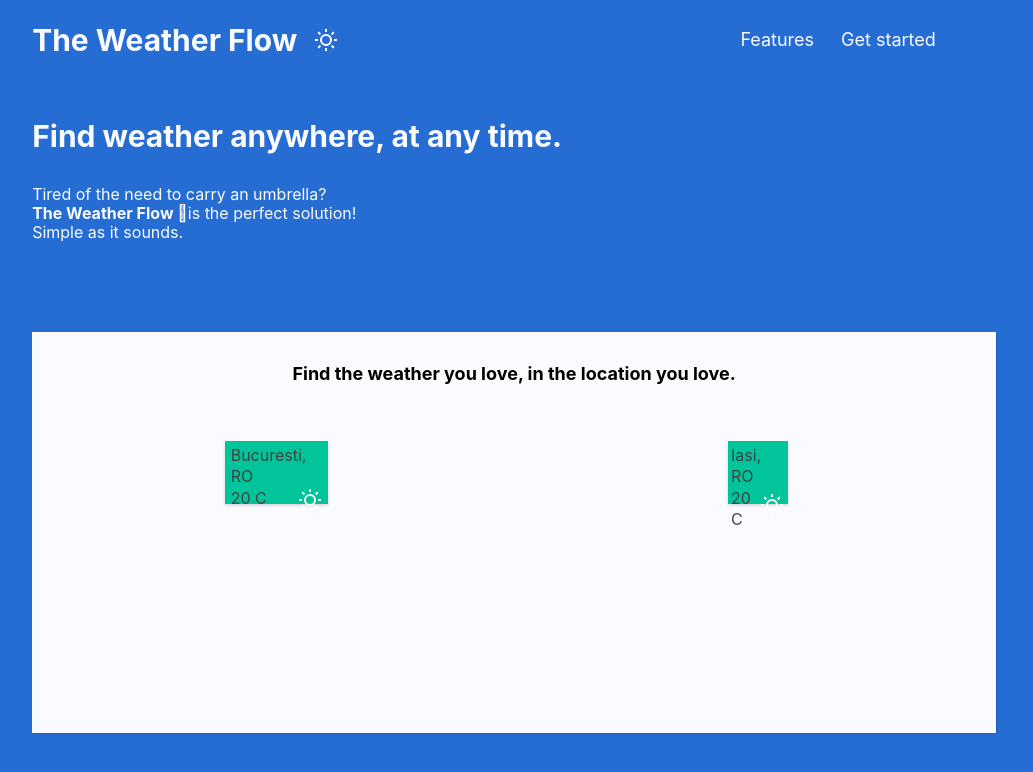
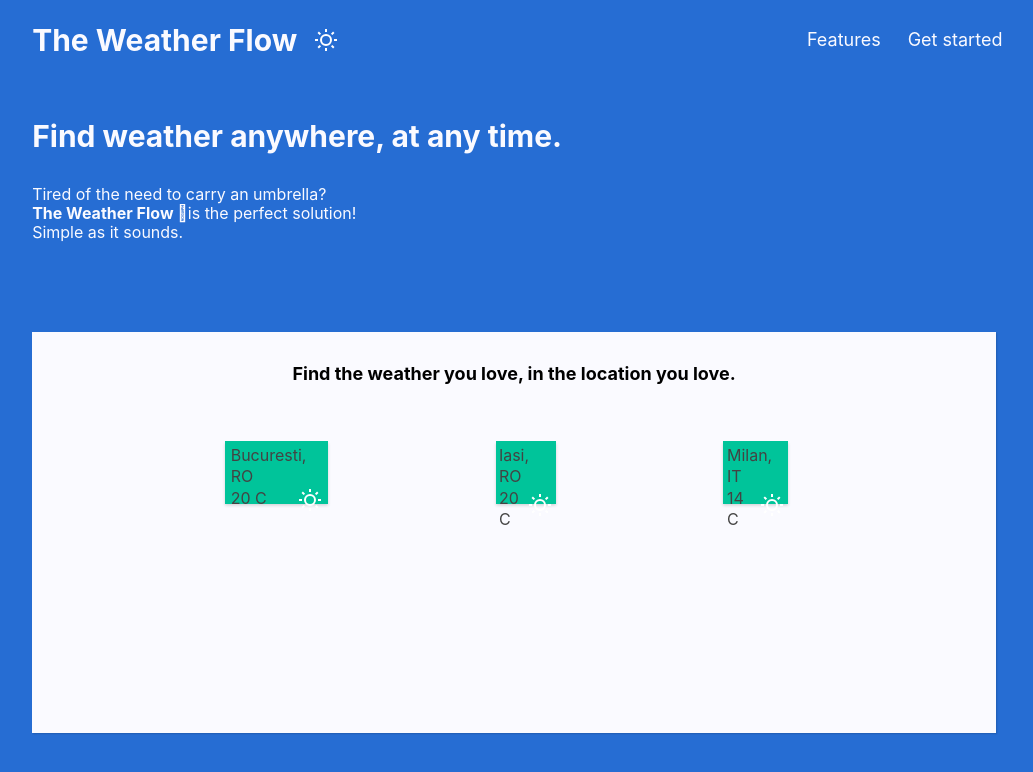
Before and after one commit to istancescu/the-weather-flow, a React (Create React App) app: page / in a window 1280 px wide. Shown: the top 772 px of the page, without its empty margins (156-1189 px from the left). Built offline with nearby package versions, Linux system fonts and the light colour scheme.

Commit message:
more styling, added one more element to the mock

```diff
--- a/src/components/NavBar/NavBar.module.css
+++ b/src/components/NavBar/NavBar.module.css
@@ -6,7 +6,7 @@
   align-items: center;
   height: 80px;
   padding-left: 14.7%;
-  padding-right: 14.7%;
+  padding-right: 9.5%;
 }
 .pageTitle {
   color: #fafaff;
--- a/src/pages/Home.tsx
+++ b/src/pages/Home.tsx
@@ -17,6 +17,12 @@ const Data = [
     temperature: 20,
     scale: "C",
     city: "Iasi"
+  },
+  {
+    country: "IT",
+    temperature: 14,
+    scale: "C",
+    city: "Milan"
   }
 ];
 
```
